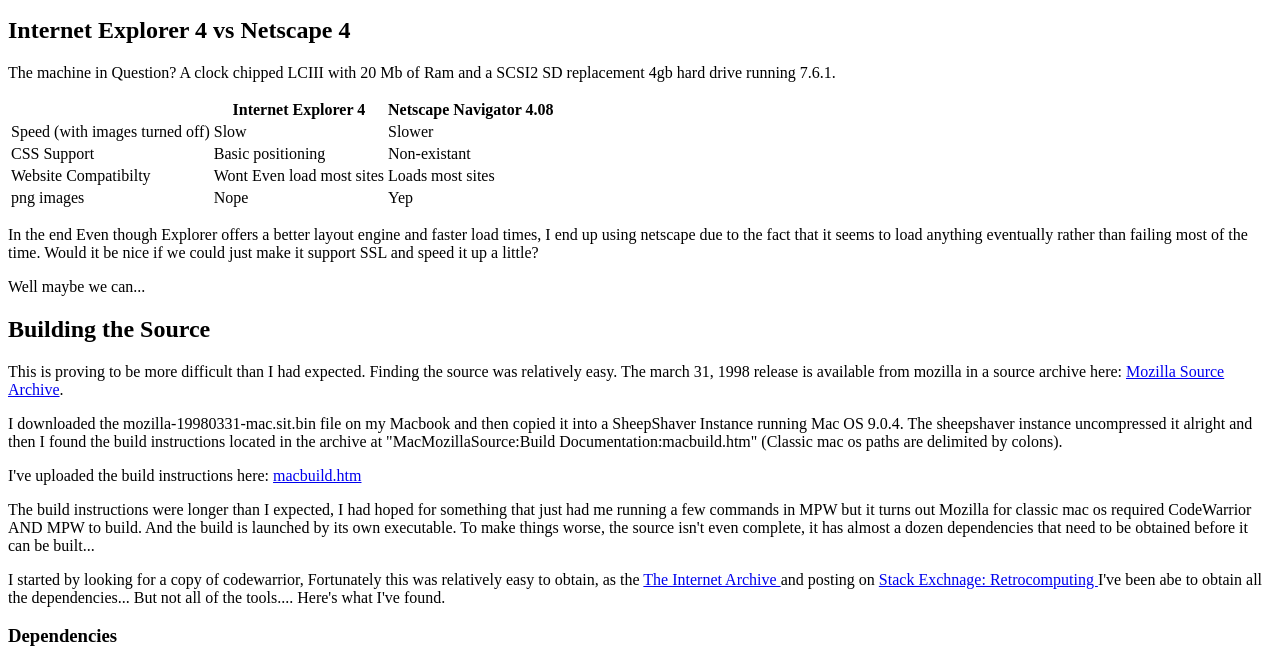
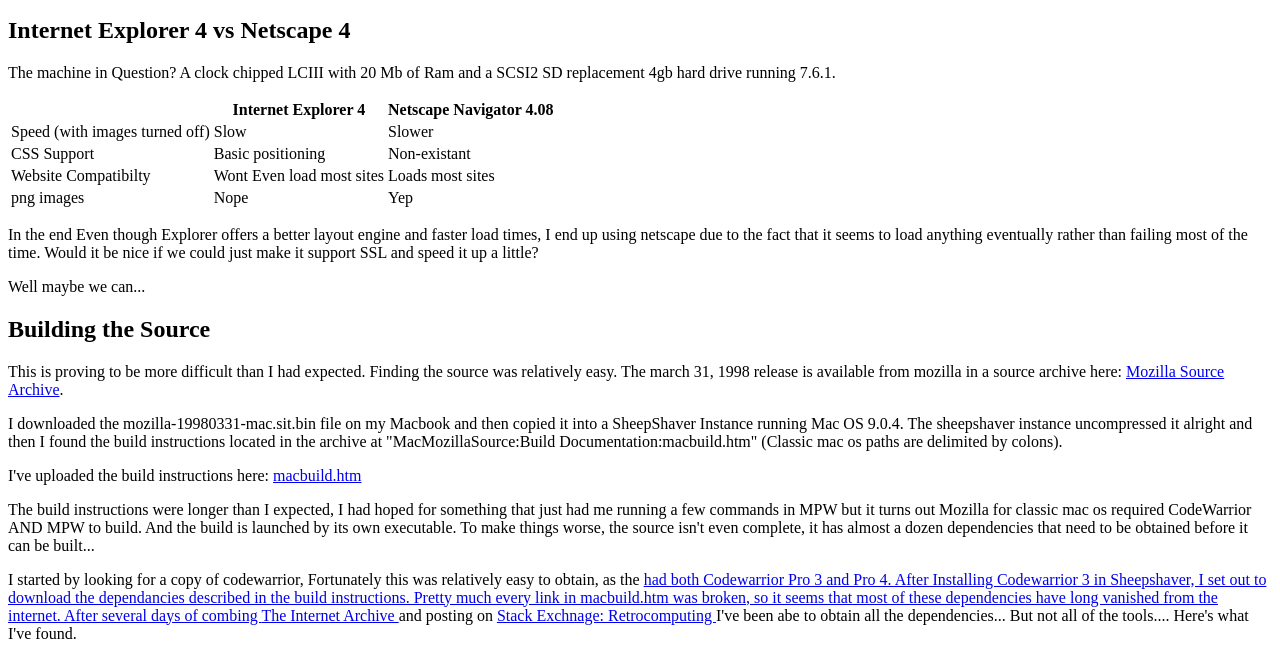
Before and after one commit to acolchagoff/denodster.github.io, a plain HTML site: page netscape/index.html in a window 1280 px wide. Shown: the part 145-800 px from the top of the page. Drawn offline with Linux system fonts and the light colour scheme.

Commit message:
Fixes bad html

```diff
--- a/netscape/index.html
+++ b/netscape/index.html
@@ -47,7 +47,7 @@
 		<p>I downloaded the mozilla-19980331-mac.sit.bin file on my Macbook and then copied it into a SheepShaver Instance running Mac OS 9.0.4. The sheepshaver instance uncompressed it alright and then I found the build instructions located in the archive at "MacMozillaSource:Build Documentation:macbuild.htm" (Classic mac os paths are delimited by colons).</p>
 		<p>I've uploaded the build instructions here: <a href="macbuild.htm">macbuild.htm</a></p>
 		<p>The build instructions were longer than I expected, I had hoped for something that just had me running a few commands in MPW but it turns out Mozilla for classic mac os required CodeWarrior AND MPW to build. And the build is launched by its own executable. To make things worse, the source isn't even complete, it has almost a dozen dependencies that need to be obtained before it can be built...</p>
-		<p> I started by looking for a copy of codewarrior, Fortunately this was relatively easy to obtain, as the <a href="http://macintoshgarden.org/" Macintosh Garden had both Codewarrior Pro 3 and Pro 4. After Installing Codewarrior 3 in Sheepshaver, I set out to download the dependancies described in the build instructions. Pretty much every link in macbuild.htm was broken, so it seems that most of these dependencies have long vanished from the internet. After several days of combing <a href="archive.org"> The Internet Archive </a> and posting on <a href="https://retrocomputing.stackexchange.com/questions/3246/trying-to-build-first-mozilla-release-netscape-5"> Stack Exchnage: Retrocomputing </a> I've been abe to obtain all the dependencies... But not all of the tools.... Here's what I've found.</p>
+		<p> I started by looking for a copy of codewarrior, Fortunately this was relatively easy to obtain, as the <a href="http://macintoshgarden.org/" Macintosh Garden</a> had both Codewarrior Pro 3 and Pro 4. After Installing Codewarrior 3 in Sheepshaver, I set out to download the dependancies described in the build instructions. Pretty much every link in macbuild.htm was broken, so it seems that most of these dependencies have long vanished from the internet. After several days of combing <a href="archive.org"> The Internet Archive </a> and posting on <a href="https://retrocomputing.stackexchange.com/questions/3246/trying-to-build-first-mozilla-release-netscape-5"> Stack Exchnage: Retrocomputing </a> I've been abe to obtain all the dependencies... But not all of the tools.... Here's what I've found.</p>
 		<h3 id="dependencies">Dependencies</h3>
 		<ul>
 			<li><a href="dependencies/waste-13.hqx">WASTE 1.3</a></li>
```
